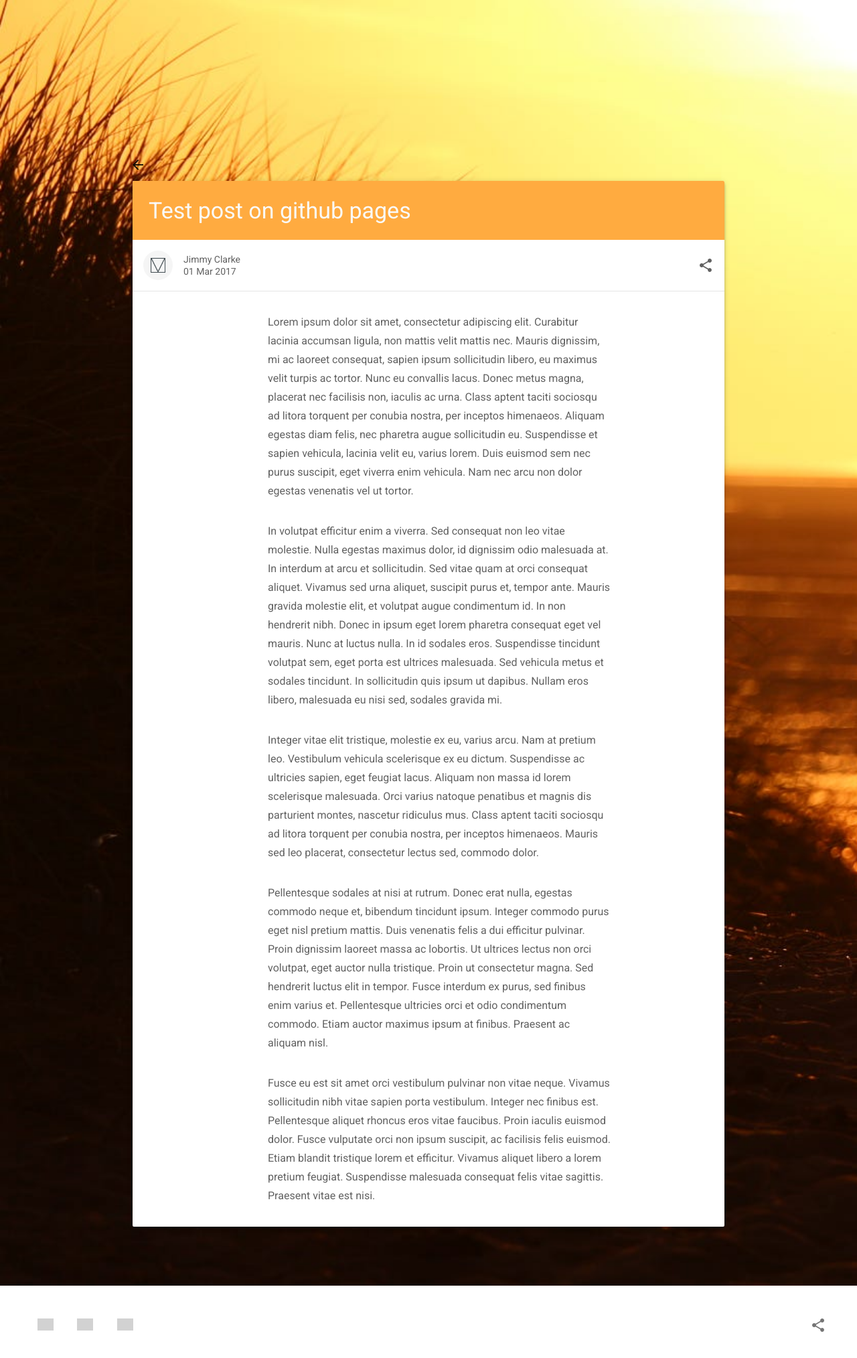
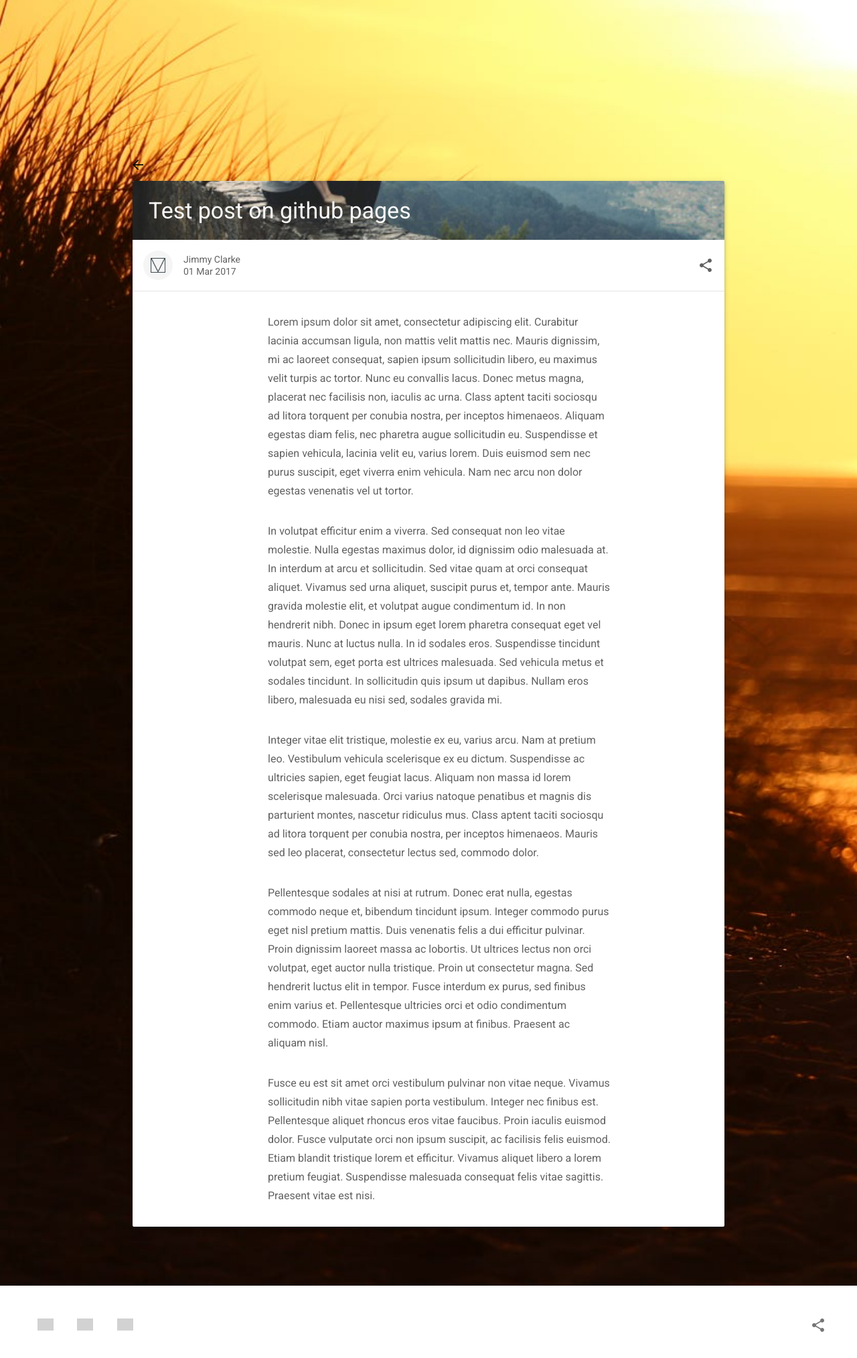
Before and after one commit to jimmyclarke113/jimmyclarke113.github.io, a Jekyll site: the page built from _posts/2017-03-01-test-post.md, in a window 1280 px wide. Shown: the top 2027 px of the page at 67% size. Built offline with Jekyll 4.4.1, drawn with Linux system fonts in a browser that asks for light colours; grey boxes are pictures that could not be loaded.

Commit message:
Update 2017-03-01-test-post.md

```diff
--- a/_posts/2017-03-01-test-post.md
+++ b/_posts/2017-03-01-test-post.md
@@ -4,7 +4,7 @@
 date: 2017-03-01
 author: "Jimmy Clarke"
 description: "This short description ends up on the main listing page"
-image: "images/road.jpg"
+image: "/images/road.jpg"
 ---
 Lorem ipsum dolor sit amet, consectetur adipiscing elit. Curabitur lacinia accumsan ligula, non mattis velit mattis nec. Mauris dignissim, mi ac laoreet consequat, sapien ipsum sollicitudin libero, eu maximus velit turpis ac tortor. Nunc eu convallis lacus. Donec metus magna, placerat nec facilisis non, iaculis ac urna. Class aptent taciti sociosqu ad litora torquent per conubia nostra, per inceptos himenaeos. Aliquam egestas diam felis, nec pharetra augue sollicitudin eu. Suspendisse et sapien vehicula, lacinia velit eu, varius lorem. Duis euismod sem nec purus suscipit, eget viverra enim vehicula. Nam nec arcu non dolor egestas venenatis vel ut tortor.
 
```
